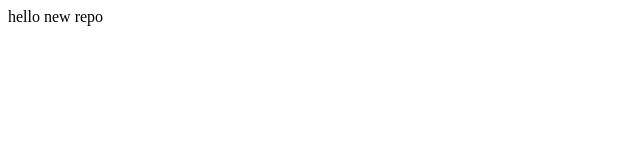
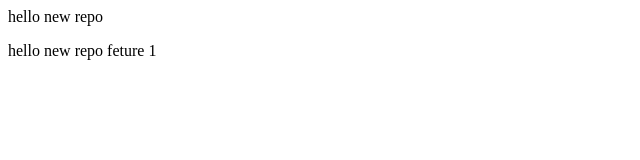
Before and after one commit to Web-eyes-28/new-repo-demo, a plain HTML site: page index.html in a window 1280 px wide. Shown: the whole page, without its empty margins (0-640 px from the left). Drawn offline with Linux system fonts and the light colour scheme.

Commit message:
add some new text in my feature branch

```diff
--- a/index.html
+++ b/index.html
@@ -1 +1,2 @@
 <p>hello new repo</p>
+<p>hello new repo feture 1</p>
```
